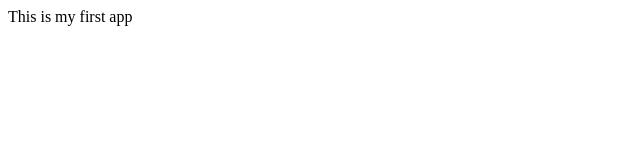
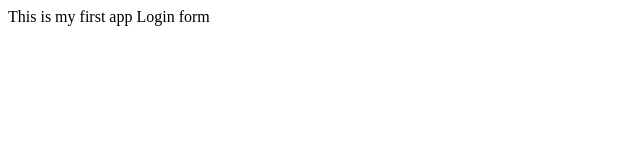
Before and after one commit to wedbew/myapps, a plain HTML site: page index.html in a window 1280 px wide. Shown: the full height of the page, 0-640 px from the left. Drawn offline with Linux system fonts and the light colour scheme.

Commit message:
login form

```diff
--- /dev/null
+++ b/dir2/app2.js
@@ -0,0 +1 @@
+console.log('biskupa');
--- a/index.html
+++ b/index.html
@@ -9,7 +9,7 @@
 </head>
 
 <body>
-    This is my first app
+    This is my first app Login form
 </body>
 
 </html>
```
Also changed, not shown: login.html (added, +1 -0 lines), log.txt (added).
